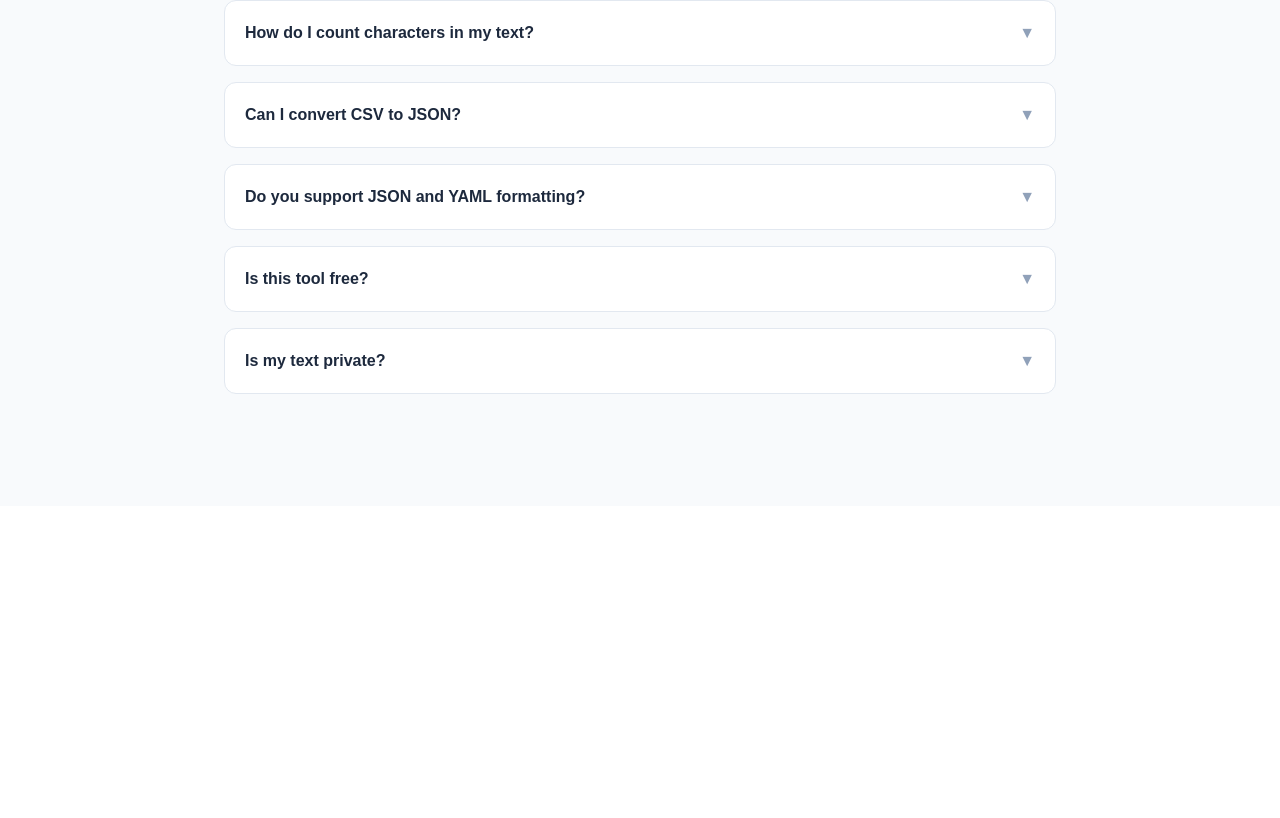
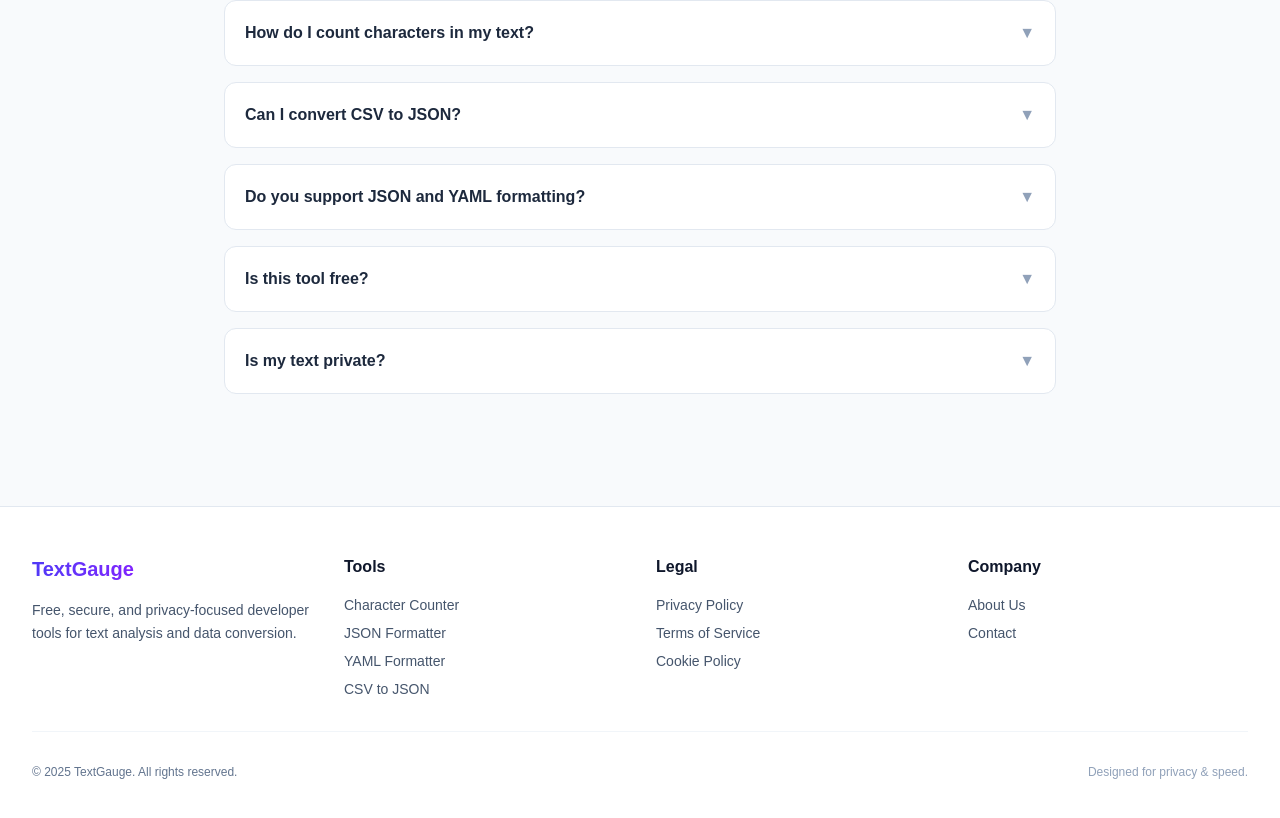
Before and after one commit to denesvaghani/textgauge-frontend, a Next.js app: page / in a window 1280 px wide. Shown: the part 2558-3376 px from the top of the page. Before the commit the page ends 3064 px from the top, so only its background shows below. Built offline with nearby package versions, Linux system fonts and the light colour scheme; no server answers.

Commit message:
fix: escape html entities in legal pages

```diff
--- /dev/null
+++ b/src/app/about/page.tsx
@@ -0,0 +1,41 @@
+export default function AboutPage() {
+    return (
+        <div className="max-w-4xl mx-auto px-4 py-12 prose dark:prose-invert">
+            <h1 className="mb-2">About TextGauge</h1>
+            <p className="lead text-xl text-slate-600 dark:text-slate-400 mb-8">
+                Free, secure, and efficient developer tools for the modern web.
+            </p>
+
+            <h2>Our Mission</h2>
+            <p>
+                TextGauge was built with a simple mission: to provide developers, writers, and data analysts with
+                fast, reliable, and privacy-focused tools. We believe that simple tasks like formatting JSON or
+                converting CSVs shouldn&apos;t require sending your sensitive data to a remote server.
+            </p>
+
+            <h2>Why Choose Us?</h2>
+            <ul>
+                <li><strong>Privacy First:s</strong> All data processing happens locally in your browser.</li>
+                <li><strong>Speed:</strong> No server round-trips means instant results.</li>
+                <li><strong>Free:</strong> Our tools are free to use, supported by unobtrusive advertising.</li>
+            </ul>
+
+            <h2>Our Tools</h2>
+            <p>
+                We continuously expand our suite of utilities. Currently, we offer:
+            </p>
+            <ul>
+                <li><strong>Character Counter:</strong> Live analysis of words, characters, and sentences.</li>
+                <li><strong>JSON Formatter:</strong> Validate, minify, and beautify JSON data.</li>
+                <li><strong>YAML Formatter:</strong> Parse and format YAML configuration files.</li>
+                <li><strong>CSV to JSON:</strong> Convert large datasets locally and securely.</li>
+            </ul>
+
+            <h2>Contact & Support</h2>
+            <p>
+                We value your feedback! If you have suggestions for new tools or improvements, please feel free
+                to reach out. We are constantly working to make TextGauge better for everyone.
+            </p>
+        </div>
+    );
+}
--- a/src/app/layout.tsx
+++ b/src/app/layout.tsx
@@ -38,6 +38,7 @@ const structuredData = {
 };
 
 import { Navigation } from "@/components/Navigation";
+import { Footer } from "@/components/Footer";
 import { CopyProtection } from "@/components/CopyProtection";
 
 export default function RootLayout({
@@ -75,6 +76,7 @@ export default function RootLayout({
           <CopyProtection />
           <Navigation />
           {children}
+          <Footer />
 
           {/* Floating theme toggle, if you’re using it globally */}
           <ThemeToggle />
--- /dev/null
+++ b/src/app/privacy/page.tsx
@@ -0,0 +1,58 @@
+export default function PrivacyPage() {
+    return (
+        <div className="max-w-4xl mx-auto px-4 py-12 prose dark:prose-invert">
+            <h1 className="mb-2">Privacy Policy</h1>
+            <p className="lead text-xl text-slate-600 dark:text-slate-400 mb-8">
+                Your privacy is our priority. We process your data locally in your browser.
+            </p>
+
+            <h2>1. Introduction</h2>
+            <p>
+                Welcome to TextGauge (&quot;we,&quot; &quot;our,&quot; or &quot;us&quot;). We are committed to protecting your privacy while you use our tools
+                (Character Counter, JSON Formatter, etc.). This Privacy Policy explains how we collect, use, and safeguard your information.
+            </p>
+
+            <h2>2. Data Processing</h2>
+            <p>
+                <strong>Client-Side Processing:</strong> Our core tools (Text Analysis, Converters, Formatters) operate entirely within your browser.
+                When you paste text or upload a file (e.g., CSV to JSON), that data process happens locally on your device.
+                We do <strong>not</strong> upload, store, or view your input data on our servers.
+            </p>
+
+            <h2>3. Information We Collect</h2>
+            <ul>
+                <li>
+                    <strong>Usage Data:</strong> We use Google Analytics to collect anonymous information about how visitors use our site
+                    (e.g., pages visited, time spent). This helps us improve the user experience.
+                </li>
+                <li>
+                    <strong>Cookies:</strong> We use cookies to store your preferences (like Dark Mode) and for analytics purposes.
+                    Third-party vendors, including Google, use cookies to serve ads based on your prior visits to this website or other websites.
+                </li>
+            </ul>
+
+            <h2>4. Advertising</h2>
+            <p>
+                We use Google AdSense to serve advertisements. Google&apos;s use of advertising cookies enables it and its partners to serve ads
+                to you based on your visit to our site and/or other sites on the Internet.
+            </p>
+            <p>
+                You may opt out of personalized advertising by visiting <a href="https://www.google.com/settings/ads" target="_blank" rel="noopener noreferrer">Google Ads Settings</a>.
+            </p>
+
+            <h2>5. Changes to This Policy</h2>
+            <p>
+                We may update our Privacy Policy from time to time. We will notify you of any changes by posting the new Privacy Policy on this page.
+            </p>
+
+            <h2>6. Contact Us</h2>
+            <p>
+                If you have any questions about this Privacy Policy, please contact us.
+            </p>
+
+            <div className="mt-12 pt-8 border-t border-slate-200 dark:border-slate-800 text-sm text-slate-500">
+                Last updated: {new Date().toLocaleDateString()}
+            </div>
+        </div>
+    );
+}
--- /dev/null
+++ b/src/components/Footer.tsx
@@ -0,0 +1,60 @@
+'use client';
+
+import Link from 'next/link';
+
+export function Footer() {
+    const currentYear = new Date().getFullYear();
+
+    return (
+        <footer className="bg-white dark:bg-slate-950 border-t border-slate-200 dark:border-slate-800 transition-colors duration-200">
+            <div className="max-w-[1920px] mx-auto px-4 sm:px-6 lg:px-8 py-12">
+                <div className="grid grid-cols-1 md:grid-cols-4 gap-8 mb-8">
+                    <div className="col-span-1 md:col-span-1">
+                        <Link href="/" className="text-xl font-bold bg-clip-text text-transparent bg-gradient-to-r from-indigo-600 to-violet-600 dark:from-indigo-400 dark:to-violet-400 mb-4 block w-fit">
+                            TextGauge
+                        </Link>
+                        <p className="text-sm text-slate-600 dark:text-slate-400 leading-relaxed mb-4">
+                            Free, secure, and privacy-focused developer tools for text analysis and data conversion.
+                        </p>
+                    </div>
+
+                    <div>
+                        <h3 className="font-bold text-slate-900 dark:text-white mb-4">Tools</h3>
+                        <ul className="space-y-2 text-sm text-slate-600 dark:text-slate-400">
+                            <li><Link href="/" className="hover:text-indigo-600 dark:hover:text-indigo-400 transition-colors">Character Counter</Link></li>
+                            <li><Link href="/json-formatter" className="hover:text-indigo-600 dark:hover:text-indigo-400 transition-colors">JSON Formatter</Link></li>
+                            <li><Link href="/yaml-formatter" className="hover:text-indigo-600 dark:hover:text-indigo-400 transition-colors">YAML Formatter</Link></li>
+                            <li><Link href="/csv-to-json" className="hover:text-indigo-600 dark:hover:text-indigo-400 transition-colors">CSV to JSON</Link></li>
+                        </ul>
+                    </div>
+
+                    <div>
+                        <h3 className="font-bold text-slate-900 dark:text-white mb-4">Legal</h3>
+                        <ul className="space-y-2 text-sm text-slate-600 dark:text-slate-400">
+                            <li><Link href="/privacy" className="hover:text-indigo-600 dark:hover:text-indigo-400 transition-colors">Privacy Policy</Link></li>
+                            <li><Link href="/about" className="hover:text-indigo-600 dark:hover:text-indigo-400 transition-colors">Terms of Service</Link></li>
+                            <li><Link href="/about" className="hover:text-indigo-600 dark:hover:text-indigo-400 transition-colors">Cookie Policy</Link></li>
+                        </ul>
+                    </div>
+
+                    <div>
+                        <h3 className="font-bold text-slate-900 dark:text-white mb-4">Company</h3>
+                        <ul className="space-y-2 text-sm text-slate-600 dark:text-slate-400">
+                            <li><Link href="/about" className="hover:text-indigo-600 dark:hover:text-indigo-400 transition-colors">About Us</Link></li>
+                            <li><Link href="/about" className="hover:text-indigo-600 dark:hover:text-indigo-400 transition-colors">Contact</Link></li>
+                        </ul>
+                    </div>
+                </div>
+
+                <div className="pt-8 border-t border-slate-100 dark:border-slate-900 flex flex-col md:flex-row justify-between items-center gap-4">
+                    <p className="text-xs text-slate-500 dark:text-slate-500">
+                        &copy; {currentYear} TextGauge. All rights reserved.
+                    </p>
+                    <p className="text-xs text-slate-400 dark:text-slate-600">
+                        Designed for privacy & speed.
+                    </p>
+                </div>
+            </div>
+        </footer>
+    );
+}
```
